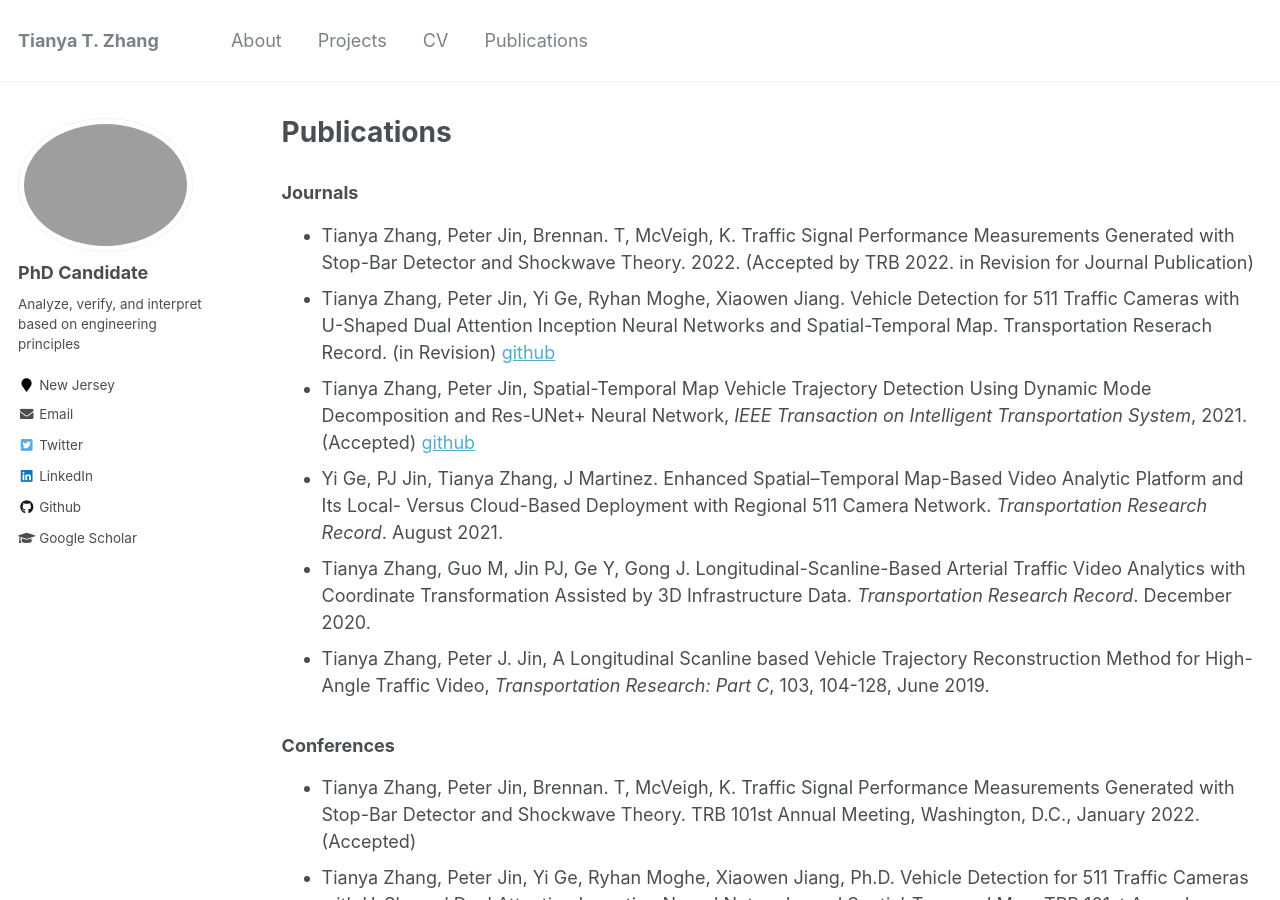
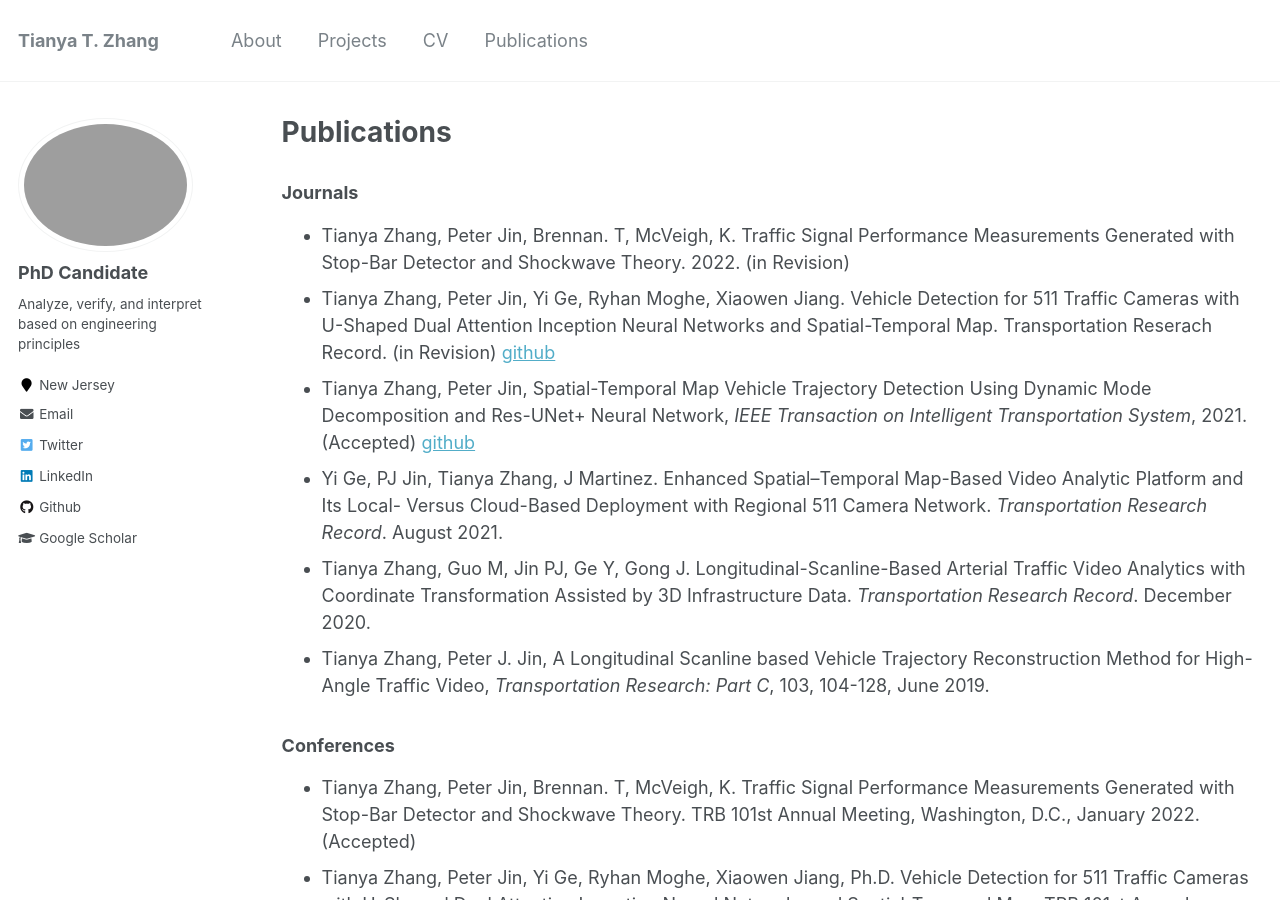
Before and after one commit to TeRyZh/Website, a Jekyll site: the page built from _pages/publications.md, in a window 1280 px wide and 900 px high. Built offline with Jekyll 4.4.1, drawn with Linux system fonts in a browser that asks for light colours.

Commit message:
Update publications.md

```diff
--- a/_pages/publications.md
+++ b/_pages/publications.md
@@ -16,7 +16,7 @@ author_profile: true
 {% endfor %} -->
 
 ### Journals
-* Tianya Zhang, Peter Jin, Brennan. T, McVeigh, K. Traffic Signal Performance Measurements Generated with Stop-Bar Detector and Shockwave Theory. 2022. (Accepted by TRB 2022. in Revision for Journal Publication)
+* Tianya Zhang, Peter Jin, Brennan. T, McVeigh, K. Traffic Signal Performance Measurements Generated with Stop-Bar Detector and Shockwave Theory. 2022. (in Revision)
 * Tianya Zhang, Peter Jin, Yi Ge, Ryhan Moghe, Xiaowen Jiang. Vehicle Detection for 511 Traffic Cameras with U-Shaped Dual Attention Inception Neural Networks and Spatial-Temporal Map. Transportation Reserach Record. (in Revision) [github](https://github.com/TeRyZh/Detection-is-Tracking-511-CCTV-Camera-Vehicle-Detection-Using-STMap-and-DAIU-Net)
 * Tianya Zhang, Peter Jin, Spatial-Temporal Map Vehicle Trajectory Detection Using Dynamic Mode Decomposition and Res-UNet+ Neural Network, *IEEE Transaction on Intelligent Transportation System*, 2021. (Accepted) [github](https://github.com/TeRyZh/Reconstruction-NGSIM-Trajectory-with-DMD-and-Res_UNet_plus)
 * Yi Ge, PJ Jin, Tianya Zhang, J Martinez. Enhanced Spatial–Temporal Map-Based Video Analytic Platform and Its Local- Versus Cloud-Based Deployment with Regional 511 Camera Network. *Transportation Research Record*. August 2021.
```
